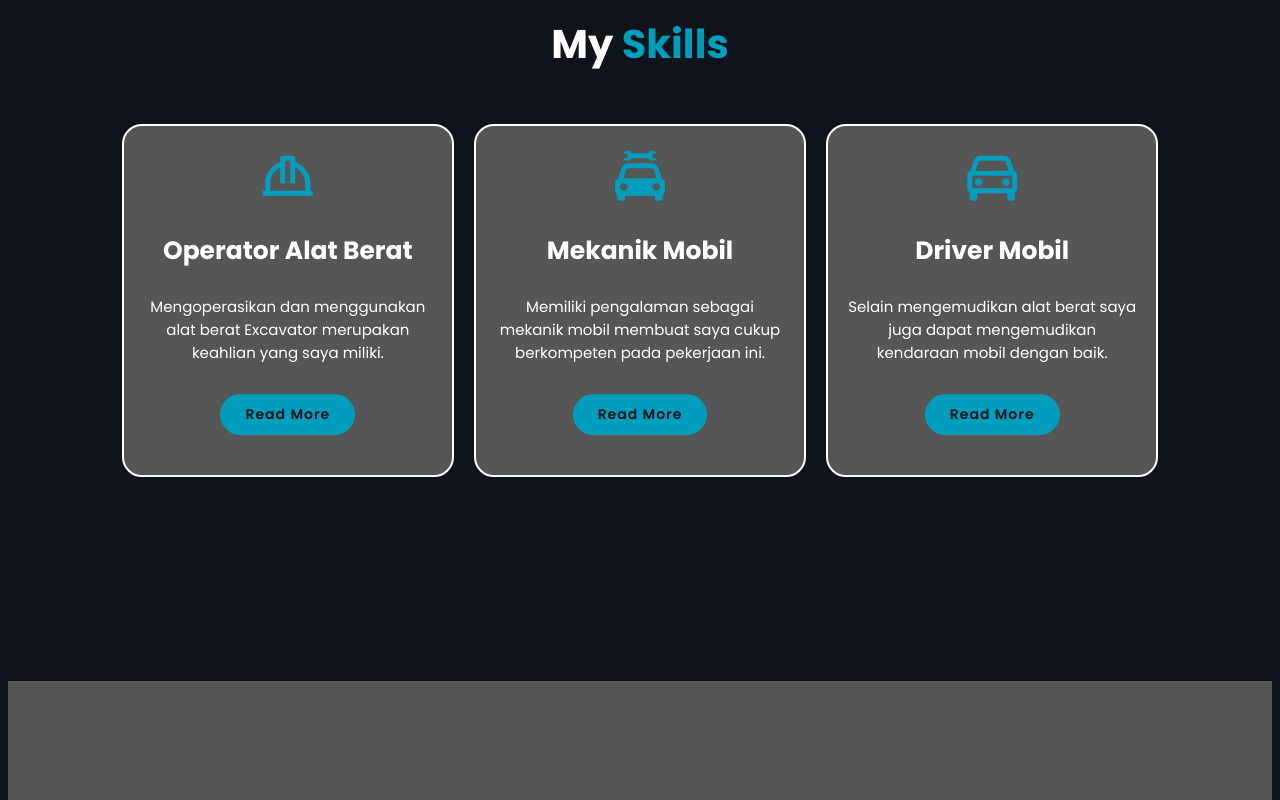
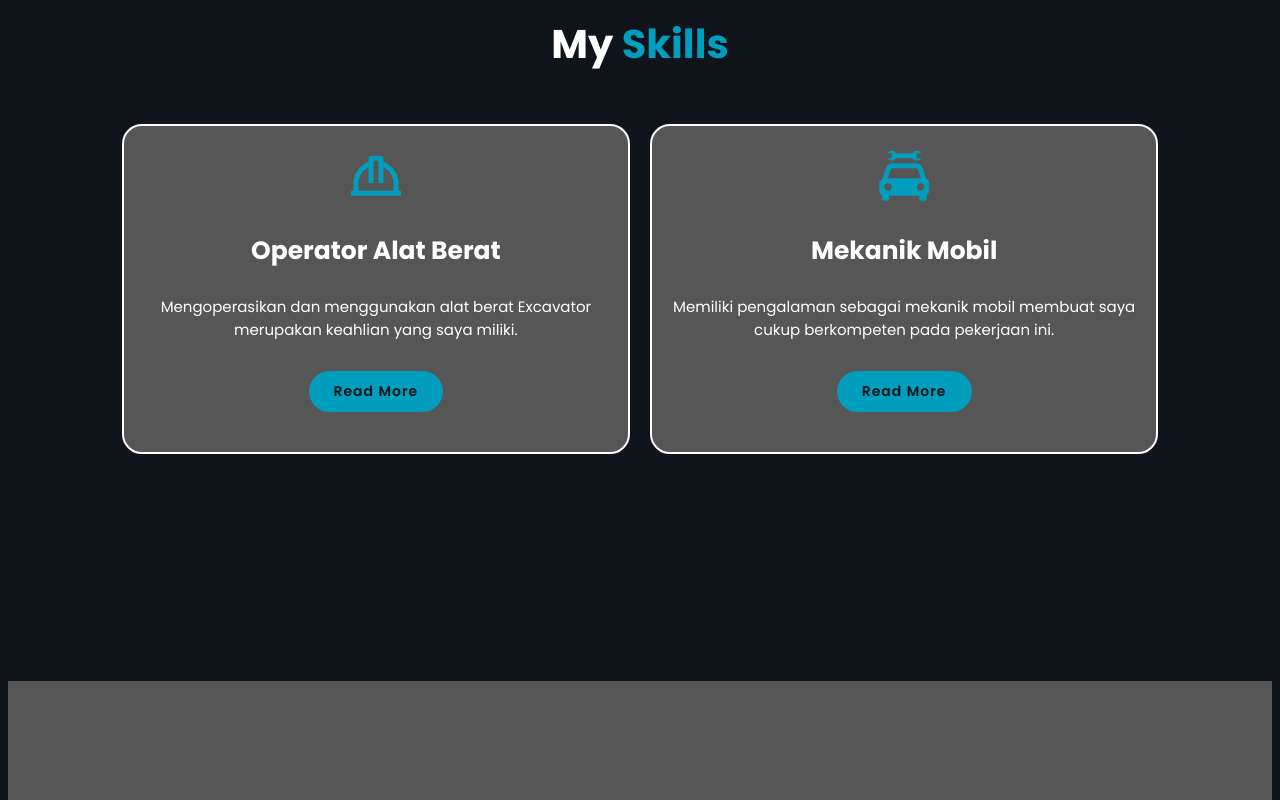
Before and after one commit to portofoliouser/portofolio-andika, a plain HTML site: page index.html in a window 1280 px wide. Shown: the part 2000-2800 px from the top of the page. Drawn offline with nearby package versions, Linux system fonts and the light colour scheme.

Commit message:
Update index.html

```diff
--- a/index.html
+++ b/index.html
@@ -101,15 +101,6 @@
                     </p>
                     <a href="#experience1" class="btn">Read More</a>
                 </div>
-
-                <div class="skills-box">
-                    <i class='bx bx-car' ></i>
-                    <h3>Driver Mobil</h3>
-                    <p>
-                        Selain mengemudikan alat berat saya juga dapat mengemudikan kendaraan mobil dengan baik.
-                    </p>
-                    <a href="#experience2" class="btn">Read More</a>
-                </div>
             </div>
         </section>
 
@@ -141,9 +132,9 @@
                 <div class="experiences-box">
                     <img src="assets/experience3.jpg" alt="" id="experience3" />
                     <div class="experiences-layer">
-                        <h4>Driver Mobil</h4>
+                        <h4>Car Driver</h4>
                         <p>
-                           Ini adalah potret saya bersama rombongan pengemudi mobil.
+                           Ini adalah potret kegiatan saya bersama rombongan pengemudi mobil.
                         </p>
                     </div>
                 </div>
```
